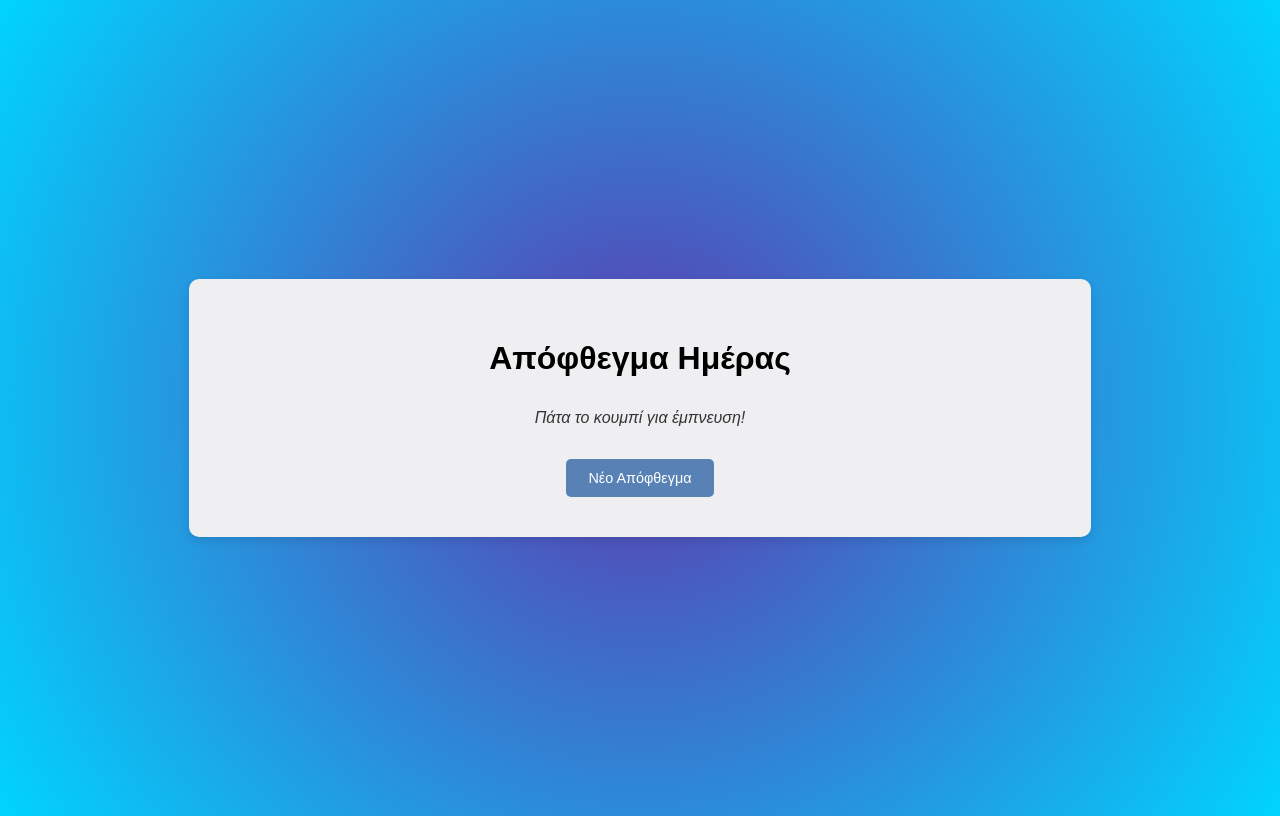
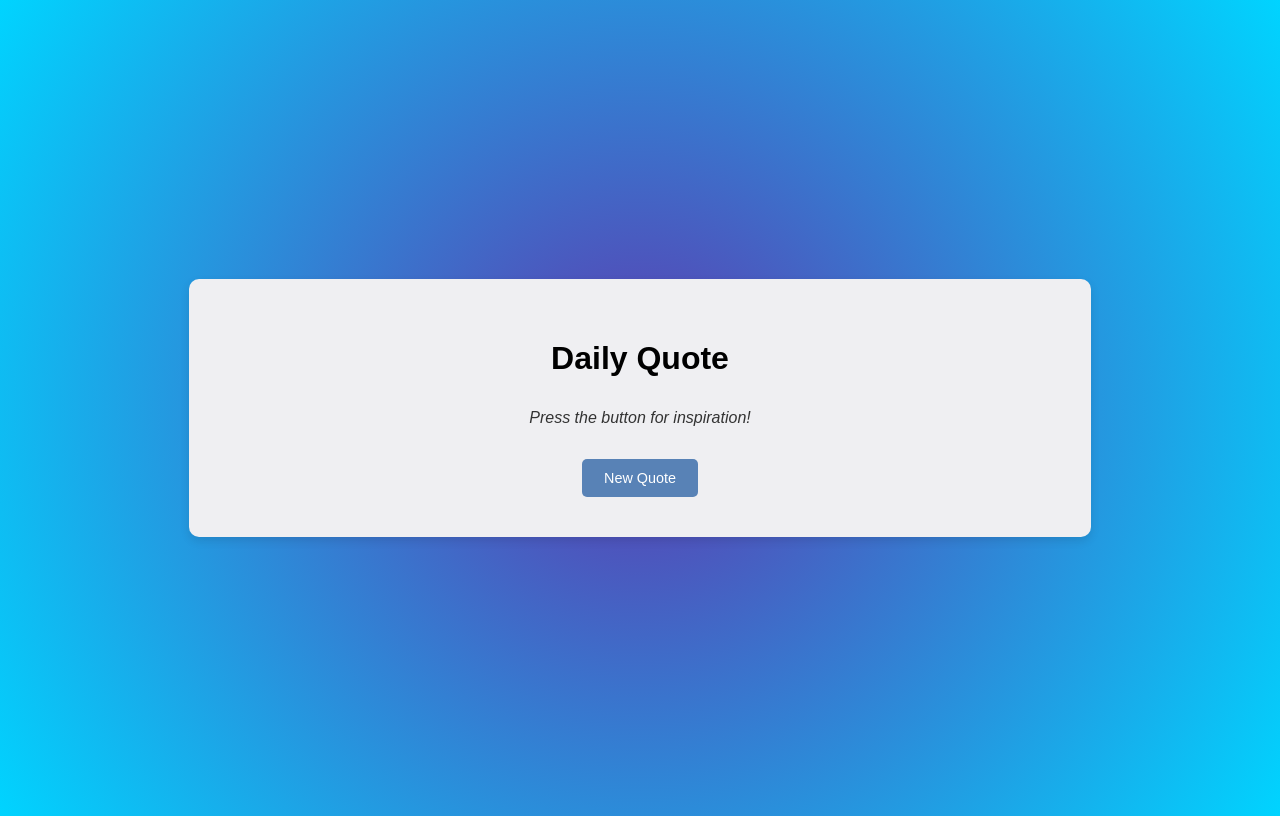
Before and after one commit to Jeanne9999/quote-generator, a plain HTML site: page index.html in a window 1280 px wide. Drawn offline with Linux system fonts and the light colour scheme.

Commit message:
Change the language

```diff
--- a/index.html
+++ b/index.html
@@ -8,11 +8,11 @@
 </head>
 <body>
   <div class="container">
-    <h1>Απόφθεγμα Ημέρας</h1>
+    <h1>Daily Quote</h1>
     <div id="quote-box">
-      <p id="quote">Πάτα το κουμπί για έμπνευση!</p>
+      <p id="quote">Press the button for inspiration!</p>
     </div>
-    <button id="new-quote">Νέο Απόφθεγμα</button>
+    <button id="new-quote">New Quote</button>
   </div>
 
   <script src="script.js"></script>
```
